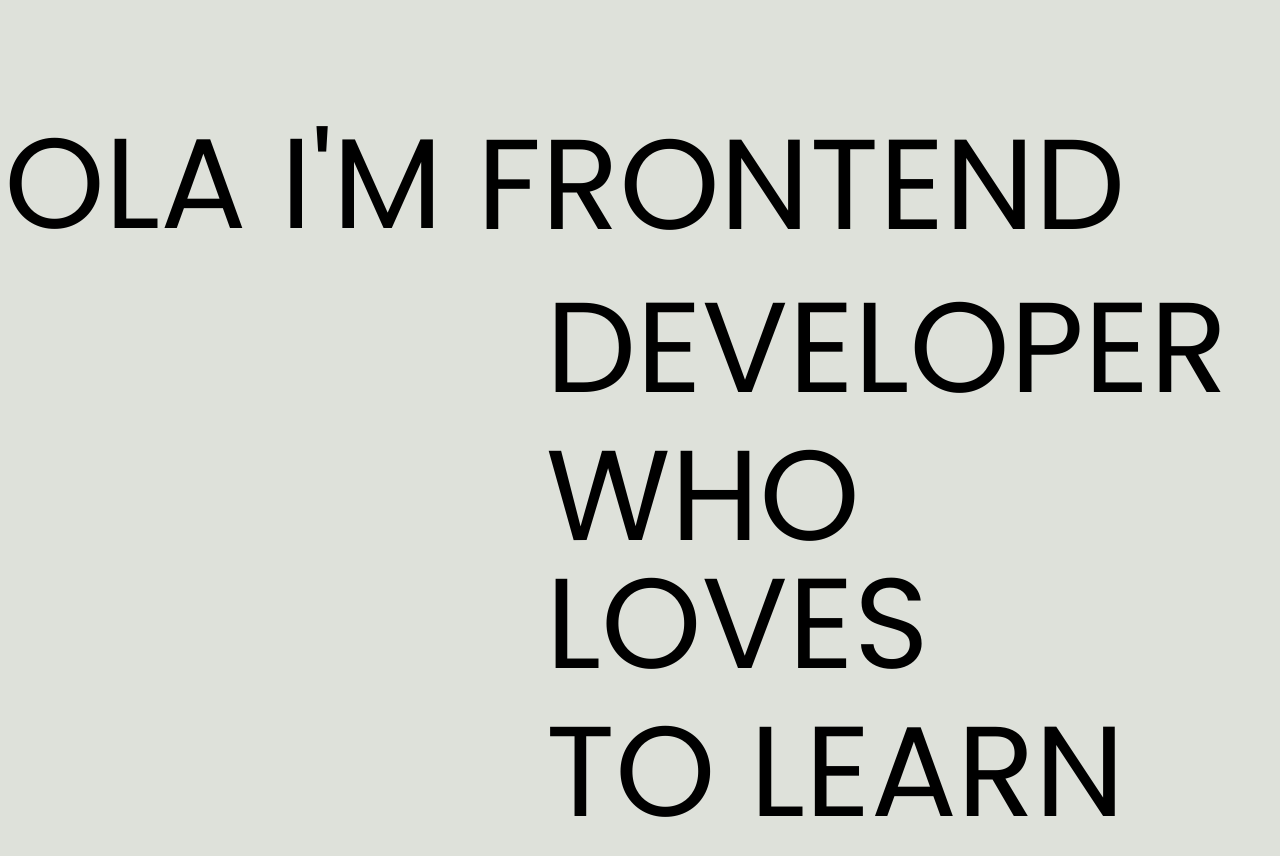
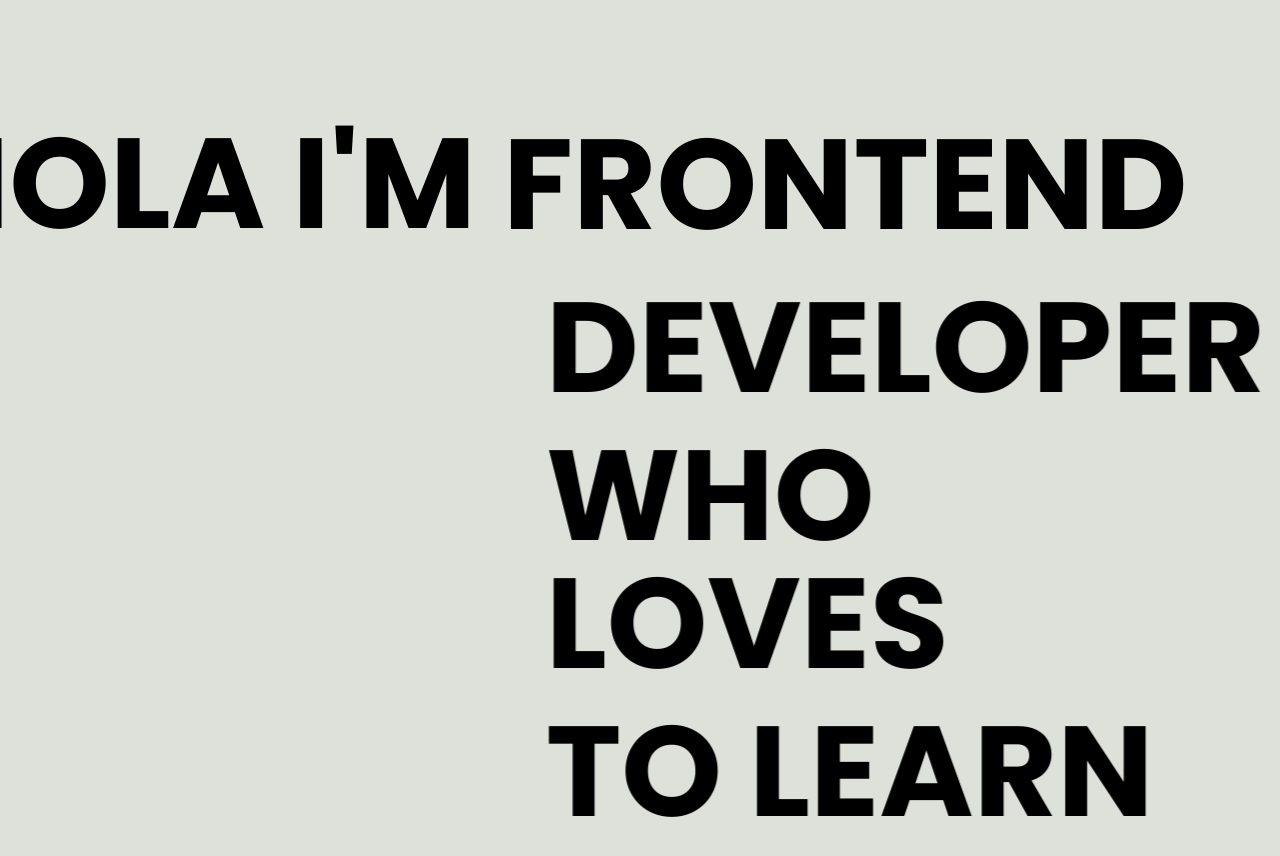
Before and after one commit to Batax093/wp-frontend, a React (Vite) app: page / in a window 1280 px wide. Shown: the part 340-1196 px from the top of the page. Built offline with nearby package versions, Linux system fonts and the light colour scheme; no server answers.

Commit message:
Ready for deployment, waiting for improvitation Update and Delete

```diff
--- a/src/components/LandingPage.jsx
+++ b/src/components/LandingPage.jsx
@@ -48,7 +48,7 @@ const LandingPage = () => {
         <div className="name-container w-full md:w-full lg:w-full sticky top-0 z-10">
           <Parallax translateX={["-30vw", "35vw"]}>
             <h1
-              className="text-5xl sm:text-7xl md:text-8xl lg:text-9xl h-36"
+              className="text-5xl sm:text-7xl md:text-8xl lg:text-9xl h-36 font-bold"
               style={{ color: calculateColor() }}
             >
               {`HOLA I'M`}&nbsp;<span className="name-slide">{names[nameIndex]}</span>
@@ -56,7 +56,7 @@ const LandingPage = () => {
           </Parallax>
         </div>
 
-        <div className="text-5xl sm:text-7xl md:text-8xl lg:text-9xl pt-5 w-3/4 md:w-2/3 lg:w-1/2 text-start">
+        <div className="font-bold text-5xl sm:text-7xl md:text-8xl lg:text-9xl pt-5 w-3/4 md:w-2/3 lg:w-1/2 text-start">
           <Parallax translateX={["30vw", "-65vw"]}>
             {text.map((sentence, index) => (
               <p
```
